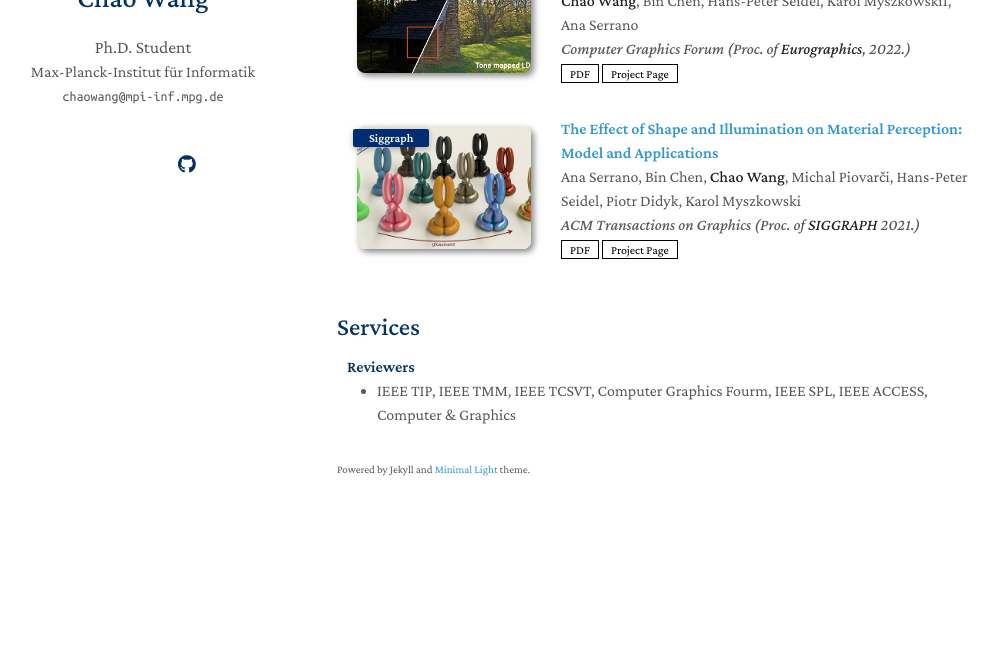
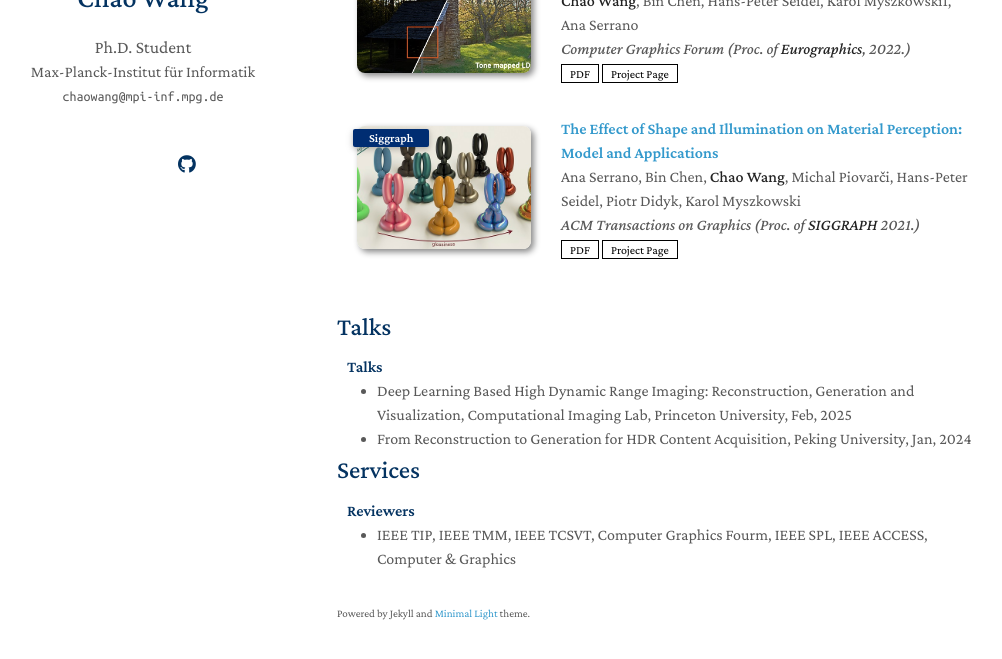
Before and after one commit to Hans1984/Hans1984.github.io, a Jekyll site: the page built from index.md, in a window 1280 px wide and 900 px high, scrolled down 1776 px, cut to the strip 206-865 px from the top of the window. Shown: the whole strip, without its empty margins (133-1135 px from the left). Built offline with Jekyll 4.4.1, drawn with Linux system fonts in a browser that asks for light colours; nearby versions of some CDN libraries; a style sheet for code colours, icons or effects is not loaded; our own code applies the rules of GitHub Pages for plain Markdown files; before the commit the page ends 2532 px from its top, so only the background shows below that.

Commit message:
Update index.md

```diff
--- a/index.md
+++ b/index.md
@@ -22,5 +22,5 @@ I am currently a Phd student in Max-Planck Institute for Informatics, advised by
 - **[Apr. 2021]** One paper is accepted to Siggraph 2021!
 
 {% include_relative _includes/publications.md %}
-
+{% include_relative _includes/Talks.md %}
 {% include_relative _includes/services.md %}
```
